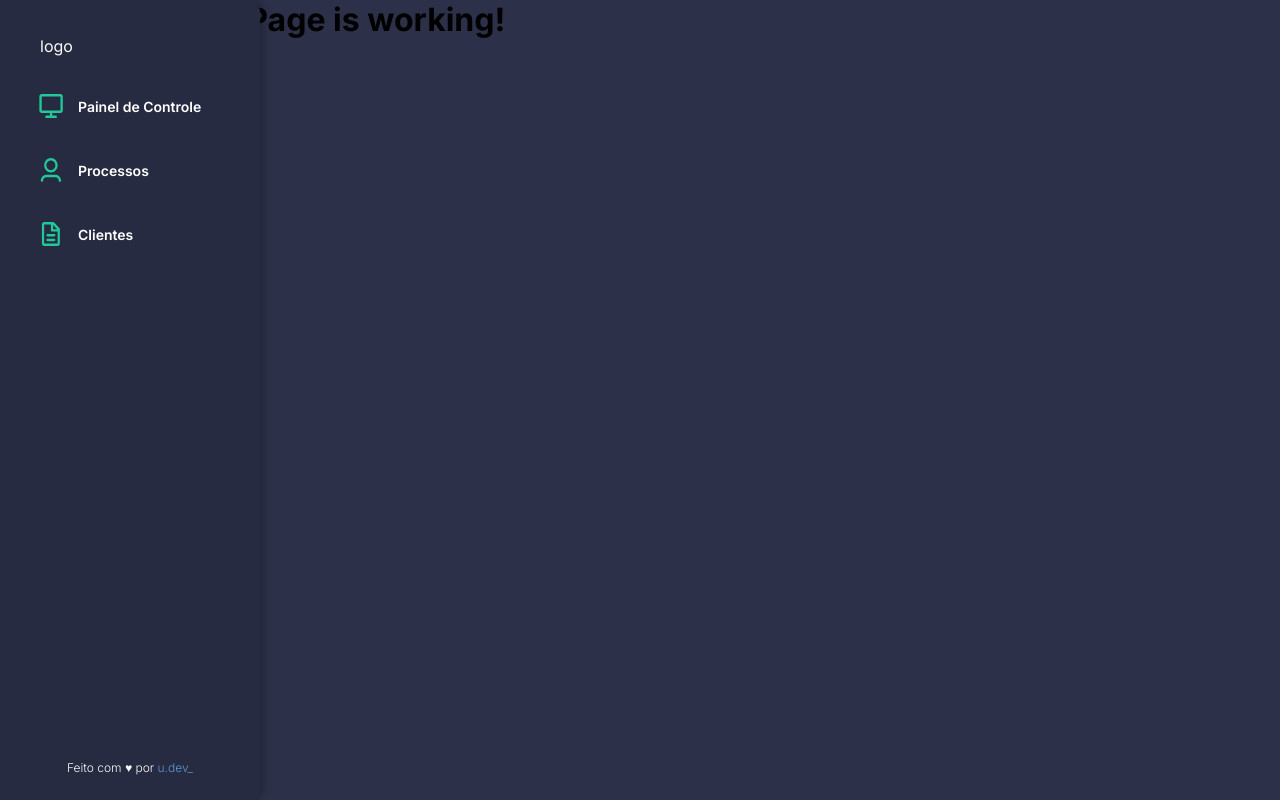
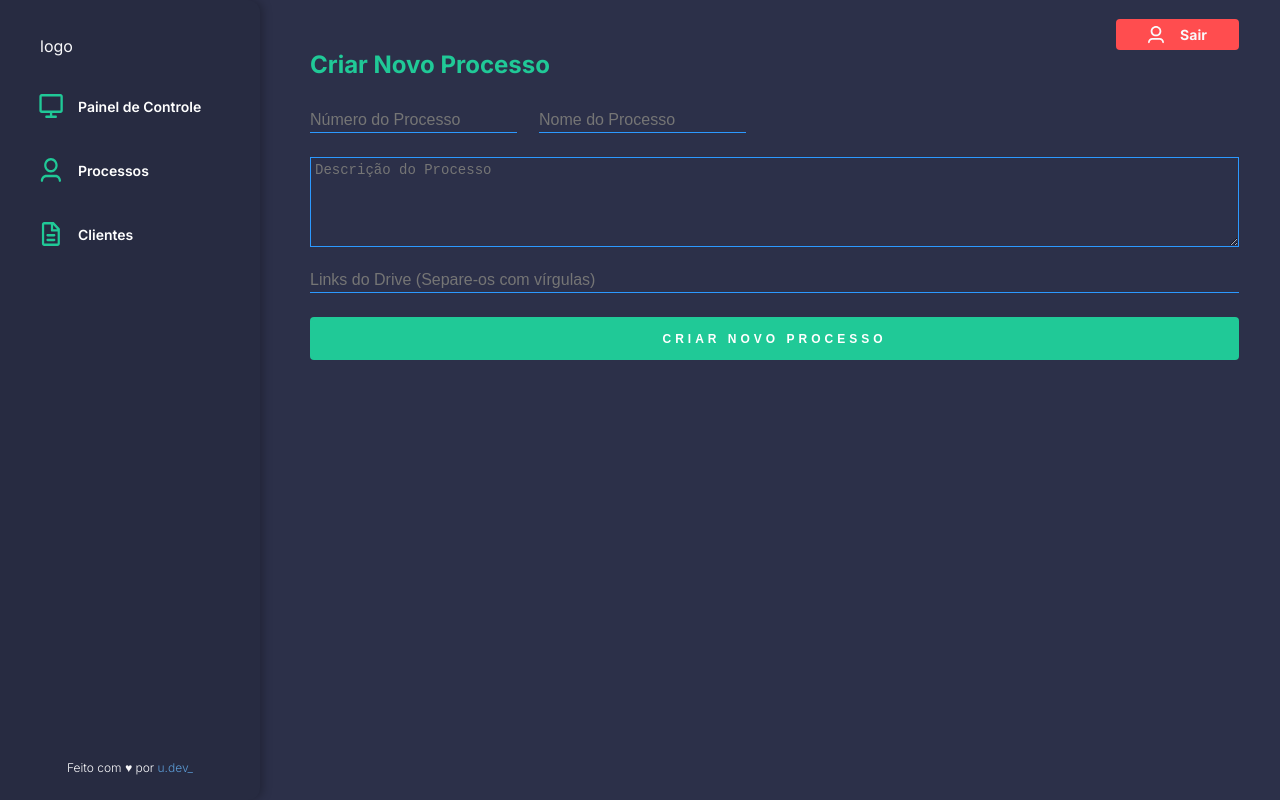
Before and after one commit to uthanhercules/client-themis-library, a React (Create React App) app: page /processos/novo in a window 1280 px wide. Built offline with nearby package versions, Linux system fonts and the light colour scheme; sample sign-in values are in the browser's storage.

Commit message:
New Procedure Page done (Without customer slect)

```diff
--- a/src/pages/dashboard/index.tsx
+++ b/src/pages/dashboard/index.tsx
@@ -1,6 +1,7 @@
 /* eslint-disable react-hooks/rules-of-hooks */
 import React, { useState, useEffect } from "react";
 import { toast } from "react-toastify";
+import { NavLink } from "react-router-dom";
 import "./style.scss";
 
 import Header from "../../shared/components/Header";
@@ -23,6 +24,7 @@ const index = () => {
       alt: "Icon para novo processo",
       span: "Novo Processo",
       color: "#2C99FF",
+      navLink: "/processos/novo",
     },
     {
       id: 2,
@@ -30,6 +32,7 @@ const index = () => {
       alt: "Icon de novo cliente",
       span: "Novo Cliente",
       color: "#20C997",
+      navLink: "/processos/novo",
     },
     {
       id: 3,
@@ -37,6 +40,7 @@ const index = () => {
       alt: "Icon para edição de dados",
       span: "Editar meus Dados",
       color: "#FA8B0C",
+      navLink: "/processos/novo",
     },
   ];
 
@@ -55,6 +59,7 @@ const index = () => {
 
       if (!ok) {
         toast.error(lawsuitData);
+        localStorage.removeItem("userToken");
         return (window.location.href = "/login");
       }
 
@@ -76,6 +81,7 @@ const index = () => {
           <h1>Painel de Controle</h1>
           <nav className="Each-Controlboard">
             {controlBoard.map((eachController) => (
+              <NavLink to={eachController.navLink}>
                 <ControlBoard
                   key={eachController.id}
                   src={eachController.src}
@@ -83,6 +89,7 @@ const index = () => {
                   span={eachController.span}
                   color={eachController.color}
                 />
+              </NavLink>
             ))}
           </nav>
         </section>
--- a/src/pages/dashboard/style.scss
+++ b/src/pages/dashboard/style.scss
@@ -2,6 +2,10 @@
 
 .Container-Content {
   padding: 19px 41px 31px 310px;
+
+  a {
+    text-decoration: none;
+  }
 
   h1 {
     font-family: Inter;
--- a/src/pages/newProcedure/index.tsx
+++ b/src/pages/newProcedure/index.tsx
@@ -1,8 +1,49 @@
-import React from 'react';
-import './style.scss';
+/* eslint-disable react-hooks/rules-of-hooks */
+import React, { useState } from "react";
+import Header from "../../shared/components/Header";
+import Input from "../../shared/components/LoginInput";
+import "./style.scss";
 
 const index = () => {
-  return <h1>New Procedure Page is working!</h1>
+  const [procedureNumber, setProcedureNumber] = useState("");
+  const [procedureName, setProcedureName] = useState("");
+  const [description, setDescription] = useState("");
+  const [files, setFiles] = useState([]);
+
+  return (
+    <article className="new-procedure-page">
+      <Header />
+      <h1>Criar Novo Processo</h1>
+      <form action="console.log('Submit!')" className="new-procedure-data">
+        <section className="name-number">
+          <Input
+            className="g-input"
+            type="number"
+            placeholder="Número do Processo"
+            action={setProcedureNumber}
+          />
+          <Input
+            className="g-input"
+            type="text"
+            placeholder="Nome do Processo"
+            action={setProcedureName}
+          />
+        </section>
+        <textarea
+          placeholder="Descrição do Processo"
+          rows={5}
+          onChange={(e: any) => setDescription(e.target.value)}
+        ></textarea>
+        <Input
+          className="g-input"
+          type="text"
+          placeholder="Links do Drive (Separe-os com vírgulas)"
+          action={setFiles}
+        />
+        <button>Criar Novo Processo</button>
+      </form>
+    </article>
+  );
 };
 
 export default index;
--- a/src/pages/newProcedure/style.scss
+++ b/src/pages/newProcedure/style.scss
@@ -0,0 +1,53 @@
+@import "../../shared/scss/variables.scss";
+
+.new-procedure-page {
+  padding: 19px 41px 31px 310px;
+
+  h1 {
+    font-style: normal;
+    font-weight: bold;
+    font-size: 24px;
+    line-height: 29px;
+    color: $success;
+
+    margin-bottom: 32px;
+  }
+
+  form {
+    display: flex;
+    flex-direction: column;
+    gap: 24px;
+
+    .name-number {
+      display: flex;
+      gap: 22px;
+    }
+
+    textarea {
+      font-style: normal;
+      font-size: 14px;
+      padding: 4px;
+      border: 1px solid $secondary-blue;
+      background-color: transparent;
+      color: #fff;
+    }
+
+    button {
+      cursor: pointer;
+      border: none;
+      border-radius: 4px;
+      width: 100%;
+      height: 43px;
+      background-color: $success;
+      font-size: 12px;
+      font-weight: 700;
+      letter-spacing: 4px;
+      text-transform: uppercase;
+      color: #fff;
+
+      &:hover {
+        opacity: 0.8;
+      }
+    }
+  }
+}
--- a/src/routes/outlet.tsx
+++ b/src/routes/outlet.tsx
@@ -5,7 +5,7 @@ import Login from "../pages/login";
 import PasswordRecovery from "../pages/passwordRecovery";
 import Dashboard from "../pages/dashboard";
 import Procedures from "../pages/procedures";
-import NewProcedure from '../pages/newProcedure';
+import NewProcedure from "../pages/newProcedure";
 
 function ProtectedRoutes({ redirectTo }: { redirectTo: string }) {
   const isAuth = localStorage.getItem("userToken");
--- a/src/shared/services/latestLawsuitUpdatesService.ts
+++ b/src/shared/services/latestLawsuitUpdatesService.ts
@@ -14,6 +14,6 @@ async function getFiveLastProcedures(userToken: string) {
   return { data: responseData, ok: response.ok };
 }
 
-const output =  {getFiveLastProcedures};
+const output = { getFiveLastProcedures };
 
 export default output;
```
Also changed, not shown: src/pages/procedures/index.tsx (+5 -3 lines). Lines whose indentation alone changed are shown as unchanged.
